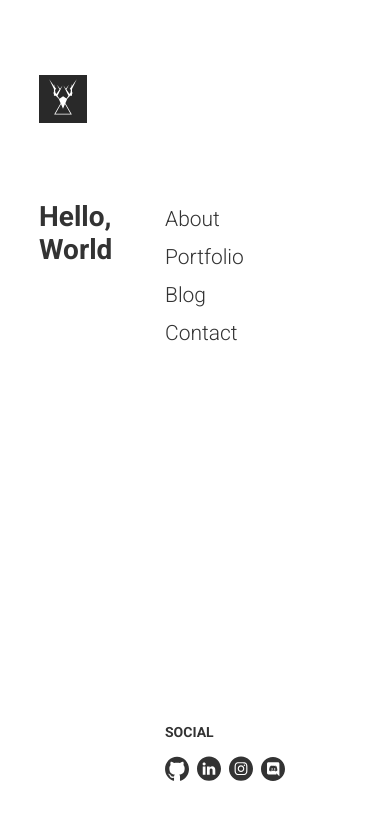
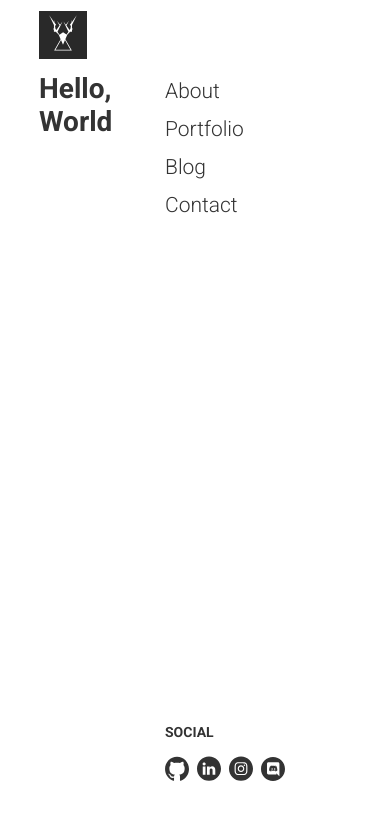
Before and after one commit to plexideas/my-portfolio, a Gatsby site: page / in a window 390 px wide. Built offline with nearby package versions, Linux system fonts and the light colour scheme; Gatsby itself is replaced by a stand-in of ours.

Commit message:
Added mobile view

```diff
--- a/src/components/styled/HeaderElements.js
+++ b/src/components/styled/HeaderElements.js
@@ -10,6 +10,11 @@ export const HeaderWrapper = styled.header`
   align-items: center;
 
   background-color: ${(props) => props.theme.colors.main};
+
+  @media ${(props) => props.theme.breakpoints.mobile} {
+    top: 0px;
+    height: 72px;
+  }
 `;
 
 export const HeaderContentWrapper = styled.div`
```
